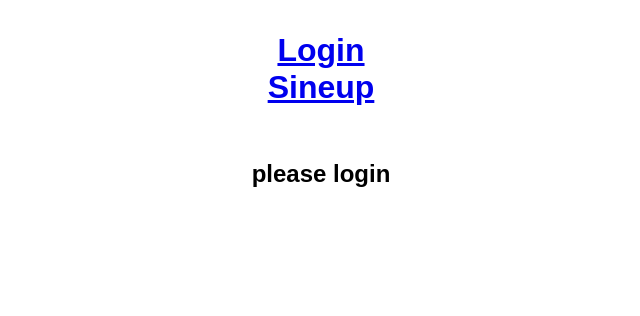
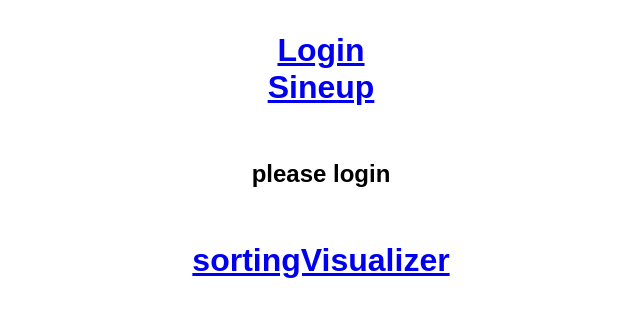
Before and after one commit to DANIGAIN/algorithmVisualizer, a React (Vite) app in the folder client/: page / in a window 1280 px wide. Shown: the top 316 px of the page, without its empty margins (319-959 px from the left). Built offline with nearby package versions, Linux system fonts and the light colour scheme; no server answers.

Commit message:
generate a random array 5 to 1000

```diff
--- a/client/src/App.jsx
+++ b/client/src/App.jsx
@@ -5,6 +5,7 @@ import Login from './components/Login/Login';
 import Signup from './components/Signup/Signup';
 import { useEffect, useState } from 'react';
 import { auth } from './firebase';
+import SortingVisualizer from './components/SortingVisualizer/SortingVisualizer'
 
 function App() {
    const [userName , setUserName] = useState('');
@@ -22,7 +23,7 @@ function App() {
          }
       });
 
-   },[])
+   },[]);
 
 
    return (
@@ -32,6 +33,7 @@ function App() {
          <Route path='/' element={<Home name ={userName} />}>Home</Route>
          <Route path='/login' element={<Login/>}>Home</Route>
          <Route path='/signup' element={<Signup/>}>Home</Route>
+         <Route path='/sortingVisualizer' element={<SortingVisualizer/>}>sortingVisualizer</Route>
       </Routes>
       </BrowserRouter>
 
--- a/client/src/components/Home/Home.jsx
+++ b/client/src/components/Home/Home.jsx
@@ -16,6 +16,14 @@ export default function Home(props)
             <div>
                 <h2>{props.name ? `welcome to - ${props.name}`: 'please login '}</h2>
             </div>
+
+            <br />
+            <br />
+            <br />
+
+            <div>
+                  <h1><Link to='/sortingVisualizer'>sortingVisualizer</Link></h1>
+            </div>
         </div>
 
 
--- /dev/null
+++ b/client/src/components/SortingVisualizer/SortingVisualizer.jsx
@@ -0,0 +1,36 @@
+import React, { useEffect, useState } from "react";
+import './SortingVisualizer.css';
+
+
+
+let randomIntFromInterval = (min, max) => {
+    return Math.floor(Math.random() * (max - min + 1) + min);
+}
+
+
+export default function SortingVisualizer() {
+
+    const [array, setArray] = useState([]);
+
+
+    useEffect(() => {
+
+         for(let i = 0  ;i<100 ; i++)
+         {
+            setArray([...array,array.push(randomIntFromInterval(5,1000))]);
+         }
+
+
+    }, []);
+
+    return (
+        <>
+          {array.map((value ,index) =>
+          (
+               <div className="array-bar" key={index}>
+                  {value}
+               </div>
+          ))}
+        </>
+    )
+}
```
Also changed, not shown: client/src/components/SortingVisualizer/SortingVisualizer.css (added).
